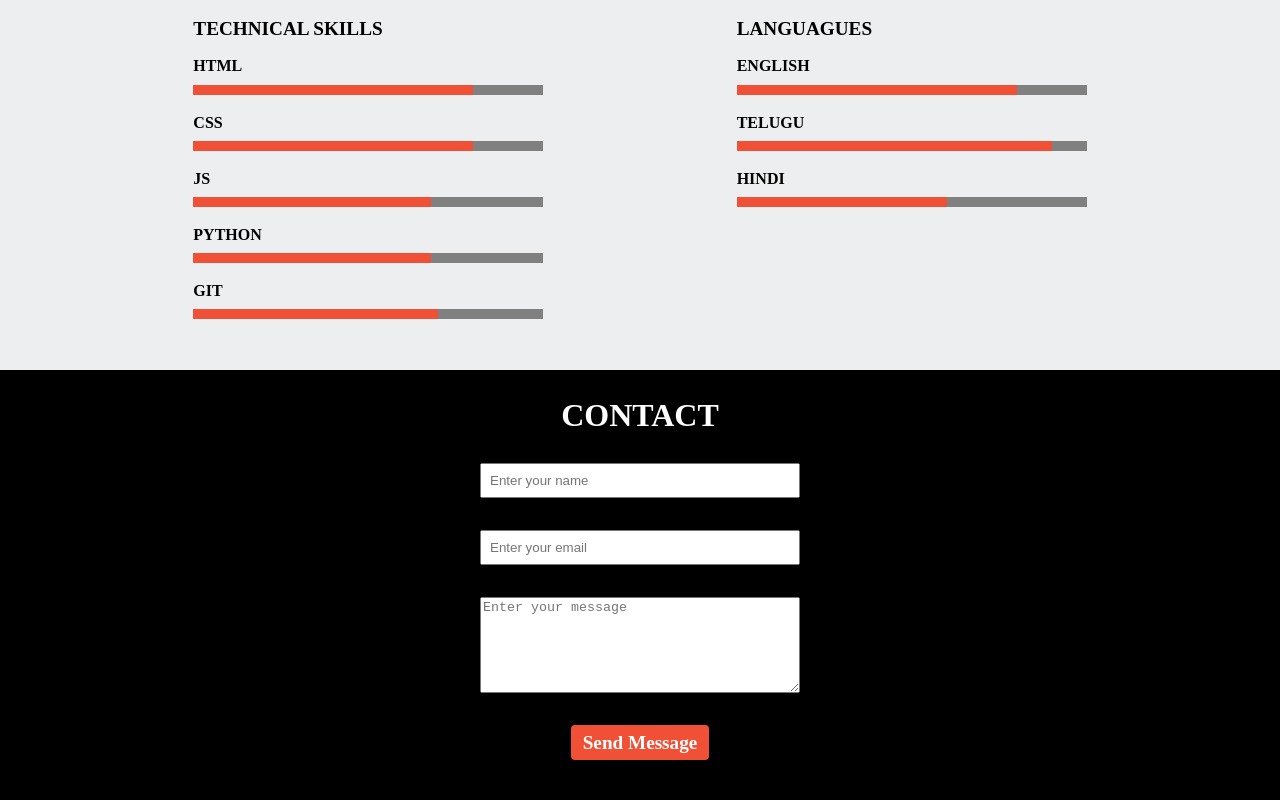
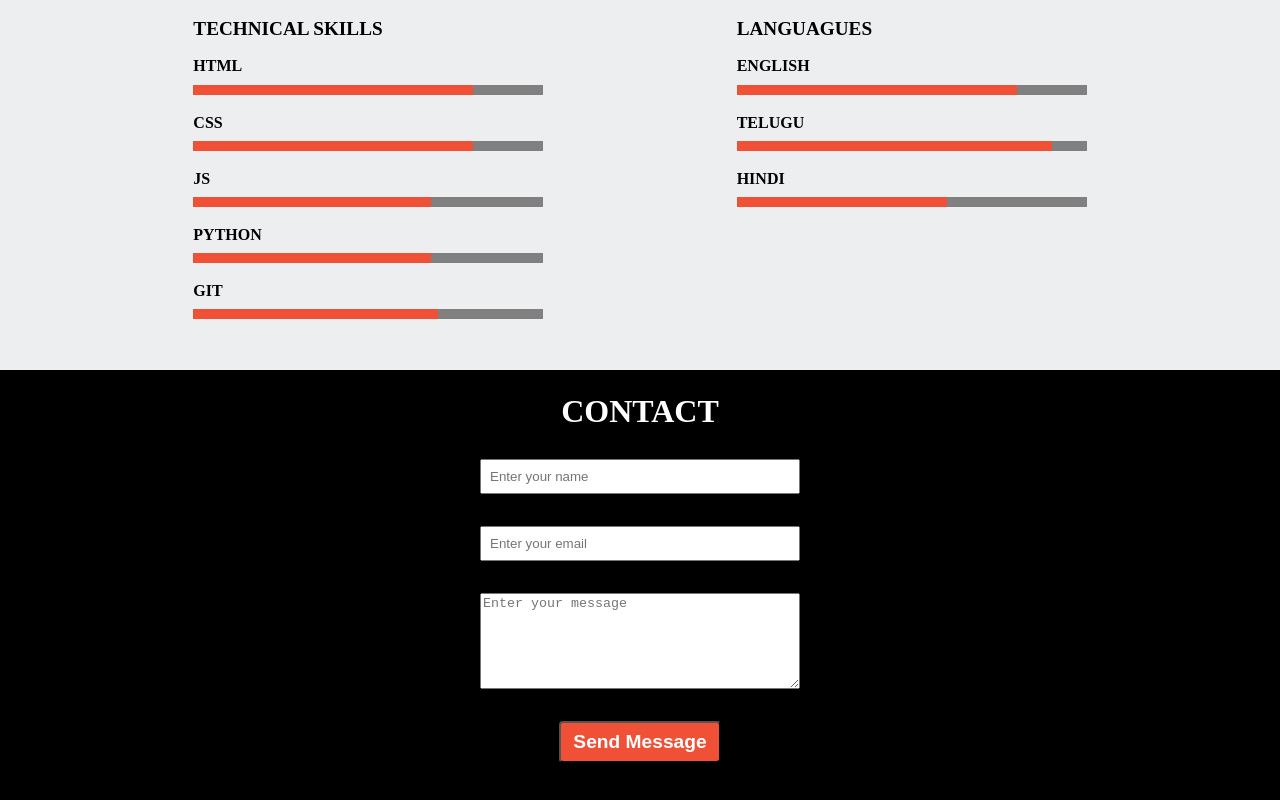
Before and after one commit to Trivedhkumar/trived-portfolio, a React (Create React App) app: page / in a window 1280 px wide. Shown: the part 1753-2553 px from the top of the page. Built offline with nearby package versions, Linux system fonts and the light colour scheme.

Commit message:
added email functionality

```diff
--- a/package.json
+++ b/package.json
@@ -3,6 +3,7 @@
   "version": "0.1.0",
   "private": true,
   "dependencies": {
+    "@emailjs/browser": "^3.6.2",
     "@testing-library/jest-dom": "^5.16.4",
     "@testing-library/react": "^13.2.0",
     "@testing-library/user-event": "^13.5.0",
--- a/src/App.tsx
+++ b/src/App.tsx
@@ -1,10 +1,13 @@
 import styled from "styled-components";
+import emailjs from "@emailjs/browser";
+
 import Header from "./molecules/Header";
 import Section from "./molecules/Section";
 import {
   device,
   StyledBody2,
   StyledBody3,
+  StyledButton1,
   StyledButton2,
   StyledHeading1,
   StyledHeading2,
@@ -15,7 +18,8 @@ import {
 import "./App.css";
 import Project from "./components/Project";
 import SkillBar from "./components/SkillBar";
-import { GitHubProjects } from "./types";
+import { langugues, projectsData, skills } from "./utils/Data";
+import { useRef } from "react";
 
 const { spacing, colors } = Theme;
 const StyledBody = styled.div`
@@ -79,76 +83,33 @@ margin-top:32px;
 
 `
 );
-const projectsData: GitHubProjects = [
-  {
-    id: 1,
-    name: "BUDGETY APP",
-    description:
-      "Basic Budget App to calculate and keep track of your monthly expenses and income",
-    repoLink: "https://github.com/Trivedhkumar/Budgety-App.git",
-    projectLink: "https://trivedhkumar.github.io/Budgety-App/",
-  },
-  {
-    id: 2,
-    name: "Color Game",
-    description:
-      "Basic color guessing game with two modes of difficulty easy and hard.",
-    repoLink: "https://github.com/Trivedhkumar/Color-Game.git",
-  },
-  {
-    id: 3,
-    name: "Web Scarping of a website",
-    description:
-      "A python project to scarpe the watches data on a paticular site.",
-    repoLink:
-      "https://github.com/Trivedhkumar/py-bs4-webscraping-heliostore.git",
-  },
-];
-const skills = [
-  {
-    id: 1,
-    skill: "HTML",
-    value: 80,
-  },
-  {
-    id: 2,
-    skill: "CSS",
-    value: 80,
-  },
-  {
-    id: 3,
-    skill: "JS",
-    value: 68,
-  },
-  {
-    id: 4,
-    skill: "PYTHON",
-    value: 68,
-  },
-  {
-    id: 5,
-    skill: "GIT",
-    value: 70,
-  },
-];
-const langugues = [
-  {
-    id: 1,
-    lang: "ENGLISH",
-    value: 80,
-  },
-  {
-    id: 2,
-    lang: "TELUGU",
-    value: 90,
-  },
-  {
-    id: 3,
-    lang: "HINDI",
-    value: 60,
-  },
-];
+
+// send the message and get a callback with an error or details of the message that was sent
+
 function App() {
+  const form = useRef<HTMLFormElement>(null);
+
+  const sendEmail = (e: any) => {
+    e.preventDefault();
+    console.log(e.target);
+
+    emailjs
+      .sendForm(
+        "service_e8gff1e",
+        "template_9jn1kpp",
+        e.target,
+        "oqHQIJiItldYJW0m7"
+      )
+      .then(
+        (result) => {
+          console.log(result);
+        },
+        (error) => {
+          console.log(error);
+        }
+      );
+    e.target.reset();
+  };
   return (
     <StyledBody>
       <Header />
@@ -242,34 +203,33 @@ function App() {
       <Section id="contact" color={colors.black100}>
         <div className=" section footer">
           <StyledHeading3 color={colors.white}>CONTACT</StyledHeading3>
-          <StyledForm
-            action="mailto:trivedhj@gmail.com"
-            method="POST"
-            encType="text/plain"
-          >
+          <StyledForm ref={form} onSubmit={sendEmail}>
             <StyledInput
               type={"text"}
               placeholder={"Enter your name"}
               required
-            ></StyledInput>
+              name="name"
+            />
             <StyledInput
               type={"email"}
               max={50}
               placeholder={"Enter your email"}
               required
+              name="email"
             ></StyledInput>
             <StyledMessage
               rows={6}
               placeholder="Enter your message"
               required
+              name="message"
             ></StyledMessage>
-            <StyledButton2
-              type="submit"
+            <StyledButton1
               margin={`${spacing.l}px auto`}
               color={colors.white}
+              type="submit"
             >
               Send Message
-            </StyledButton2>
+            </StyledButton1>
           </StyledForm>
         </div>
       </Section>
--- /dev/null
+++ b/src/utils/Data.ts
@@ -0,0 +1,71 @@
+import { GitHubProjects, Langugues, Skills } from "../types";
+
+export const projectsData: GitHubProjects = [
+  {
+    id: 1,
+    name: "BUDGETY APP",
+    description:
+      "Basic Budget App to calculate and keep track of your monthly expenses and income",
+    repoLink: "https://github.com/Trivedhkumar/Budgety-App.git",
+    projectLink: "https://trivedhkumar.github.io/Budgety-App/",
+  },
+  {
+    id: 2,
+    name: "Color Game",
+    description:
+      "Basic color guessing game with two modes of difficulty easy and hard.",
+    repoLink: "https://github.com/Trivedhkumar/Color-Game.git",
+  },
+  {
+    id: 3,
+    name: "Web Scarping of a website",
+    description:
+      "A python project to scarpe the watches data on a paticular site.",
+    repoLink:
+      "https://github.com/Trivedhkumar/py-bs4-webscraping-heliostore.git",
+  },
+];
+export const skills: Skills = [
+  {
+    id: 1,
+    skill: "HTML",
+    value: 80,
+  },
+  {
+    id: 2,
+    skill: "CSS",
+    value: 80,
+  },
+  {
+    id: 3,
+    skill: "JS",
+    value: 68,
+  },
+  {
+    id: 4,
+    skill: "PYTHON",
+    value: 68,
+  },
+  {
+    id: 5,
+    skill: "GIT",
+    value: 70,
+  },
+];
+export const langugues: Langugues = [
+  {
+    id: 1,
+    lang: "ENGLISH",
+    value: 80,
+  },
+  {
+    id: 2,
+    lang: "TELUGU",
+    value: 90,
+  },
+  {
+    id: 3,
+    lang: "HINDI",
+    value: 60,
+  },
+];
--- a/src/utils/theme.ts
+++ b/src/utils/theme.ts
@@ -150,7 +150,18 @@ color:${color}
 `
 );
 //Variant Buttons
-export const StyledButton1 = styled.button``;
+export const StyledButton1 = styled.button(
+  ({ margin }: { margin?: string }) => `
+padding: ${Theme.spacing.s}px ${Theme.spacing.s1}px;
+  background-color: ${Theme.colors.sf60};
+  color: ${Theme.colors.white};
+  font-size: 1.2em;
+  font-weight: 700;
+  border-radius: ${Theme.spacing.xs}px;
+  cursor: pointer;
+margin:${margin};
+`
+);
 export const StyledButton2 = styled.a(
   ({ margin }: { margin?: string }) => `
   padding: ${Theme.spacing.s}px ${Theme.spacing.s1}px;
```
Also changed, not shown: src/types.ts (+12 -0 lines), 1 other file (tests, documents, lock files or other folders).
